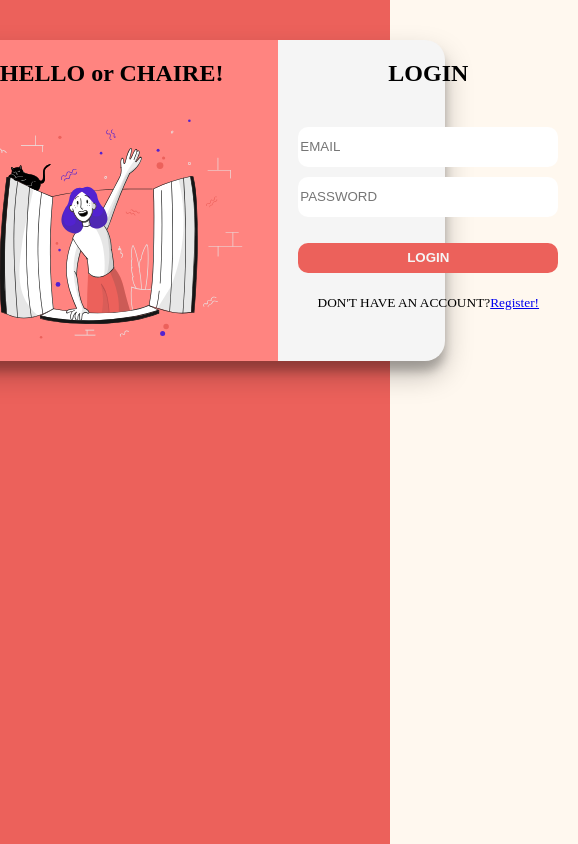
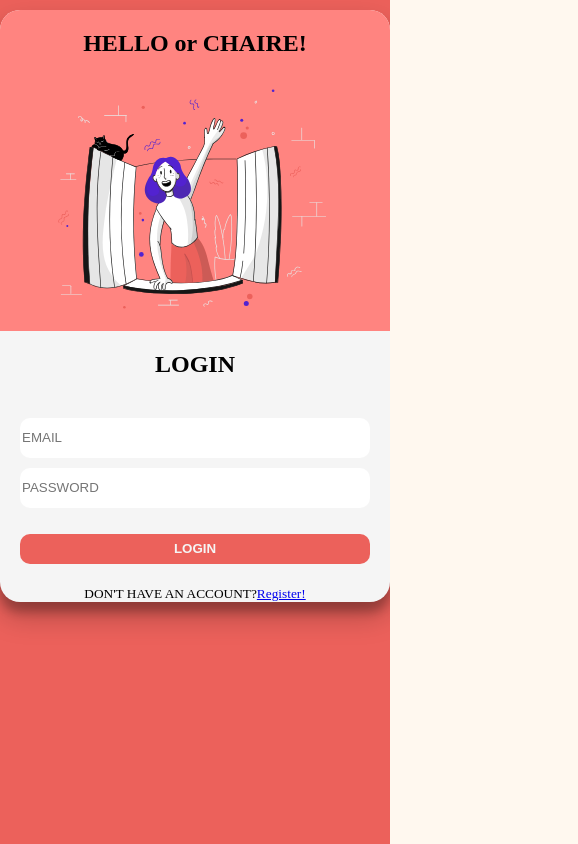
Before and after one commit to koashima/chaire, a React (Create React App) app in the folder chaire-frontend/: page /login in a window 390 px wide. Shown: the whole page, 578 px wide, since content can reach past the window. Built offline with nearby package versions, Linux system fonts and the light colour scheme; a web font is replaced by a local one.

Commit message:
adds responsive design to login/register pages

```diff
--- a/chaire-frontend/src/components/Auth/Auth.scss
+++ b/chaire-frontend/src/components/Auth/Auth.scss
@@ -14,23 +14,39 @@
     }
     & > div {
       display: flex;
-      flex-direction: row;
-      min-width: 500px;
-      margin-top: 2.5rem;
+      flex-direction: column;
+      min-width: 100%;
+      margin-top: 10px;
       background-color: whitesmoke;
       border-radius: 20px;
+
+      @media (min-width: 800px) {
+        flex-direction: row;
+        min-width: 500px;
+        margin-top: 2.5rem;
+      }
 
       .image-section {
         background-color: $bg-light;
         border-top-left-radius: 20px;
-        border-bottom-left-radius: 20px;
+        border-top-right-radius: 20px;
+        border-bottom-left-radius: 0;
+
+        @media (min-width: 800px) {
+          border-top-right-radius: 0%;
+          border-bottom-left-radius: 20px;
+        }
         img {
           max-height: 250px;
-          min-width: 100%;
+          max-width: 100%;
         }
       }
       .form-section {
-        min-width: 300px;
+        min-width: 100%;
+
+        @media (min-width: 800px) {
+          min-width: 300px;
+        }
 
         h2 {
           text-align: center;
```
Also changed, not shown: 1 other file (tests, documents, lock files or other folders).
